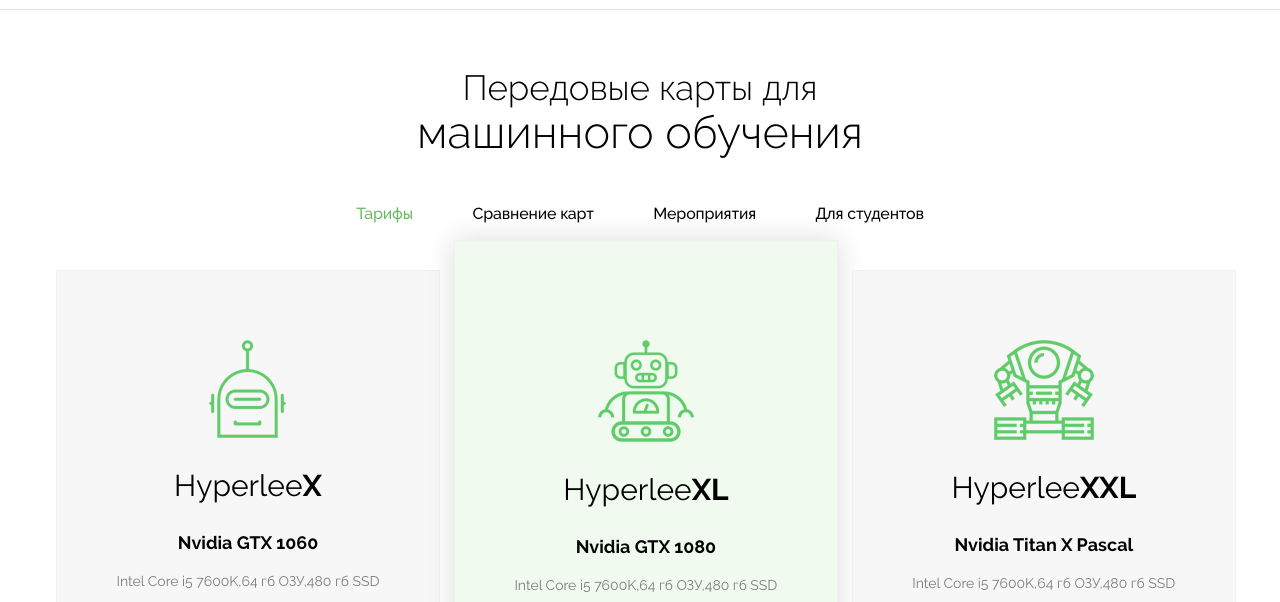
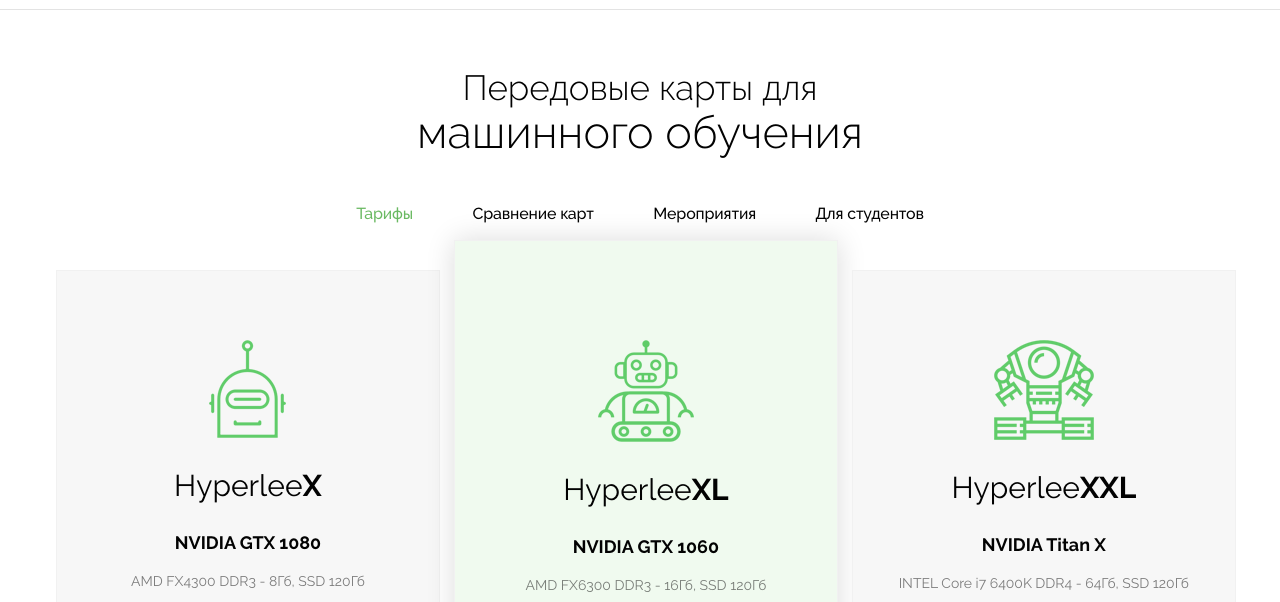
Before and after one commit to naverstay/hyperlee, a website: page jade/index.jade in a window 1280 px wide. Shown: the part 181-783 px from the top of the page. Drawn offline with nearby package versions, Linux system fonts and the light colour scheme; files that its build step writes are made by us from their sources; files whose address does not match are found by name.

Commit message:
machine params

```diff
--- a/jade/mixins.pug
+++ b/jade/mixins.pug
@@ -245,8 +245,8 @@
                                 span Hyperlee
                                 span.fw_b X
 
-                            .offer_gpu Nvidia GTX 1060
-                            .offer_cpu Intel Core i5 7600K,64 гб ОЗУ,480 гб SSD
+                            .offer_gpu NVIDIA GTX 1080
+                            .offer_cpu AMD FX4300 DDR3 - 8Гб, SSD 120Гб
                             .offer_tip Бюджетный вариант. <br> Хорошо подходит для участия в Kaggle
                             .offer_price
                                 span 300
@@ -268,8 +268,8 @@
                                 span Hyperlee
                                 span.fw_b XL
 
-                            .offer_gpu Nvidia GTX 1080
-                            .offer_cpu Intel Core i5 7600K,64 гб ОЗУ,480 гб SSD
+                            .offer_gpu NVIDIA GTX 1060
+                            .offer_cpu AMD FX6300 DDR3 - 16Гб, SSD 120Гб
                             .offer_tip Лучшее соотношение цены <br> и качества
 
                             .offer_price
@@ -292,8 +292,8 @@
                                 span Hyperlee
                                 span.fw_b XXL
 
-                            .offer_gpu Nvidia Titan X Pascal
-                            .offer_cpu Intel Core i5 7600K,64 гб ОЗУ,480 гб SSD
+                            .offer_gpu NVIDIA Titan X
+                            .offer_cpu INTEL Core i7 6400K DDR4 - 64Гб, SSD 120Гб
                             .offer_tip Лучшая карта для машинного <br> обучения
 
                             .offer_price
```
Also changed, not shown: index.html, study.html.
